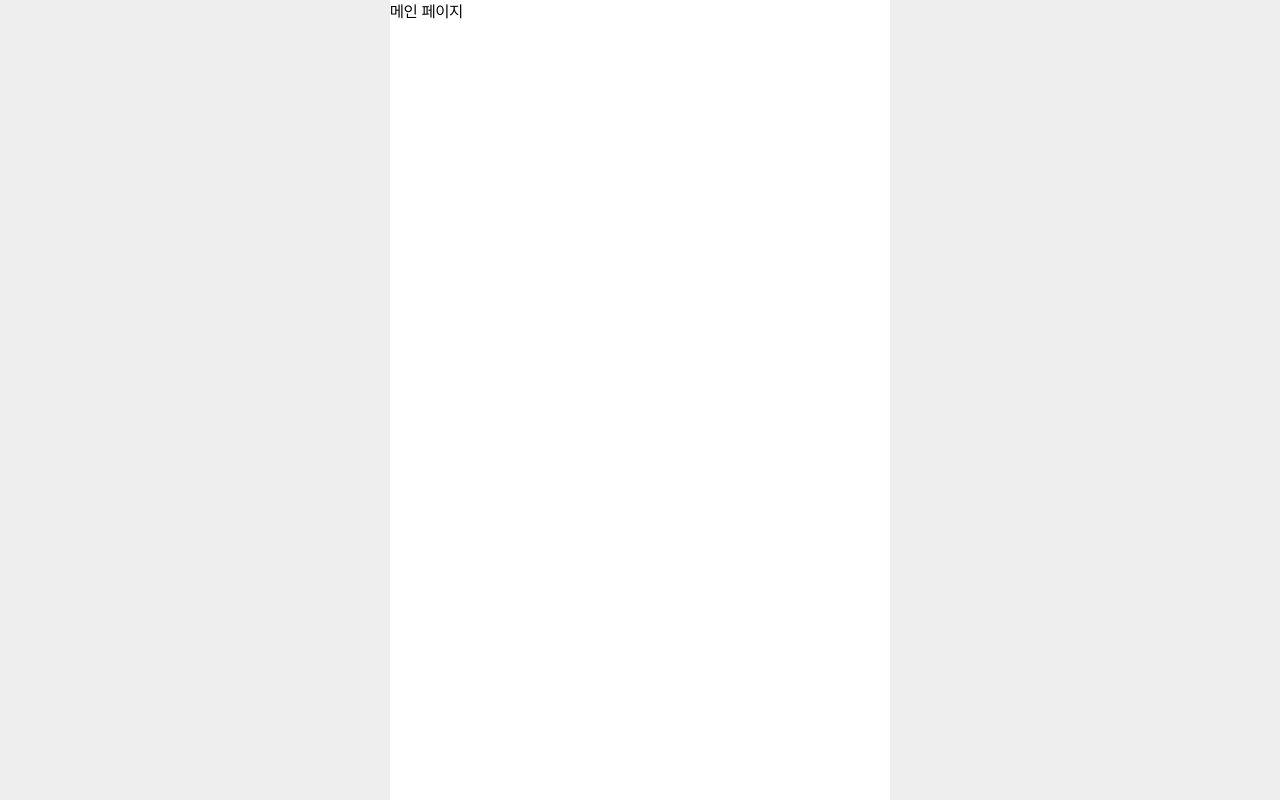
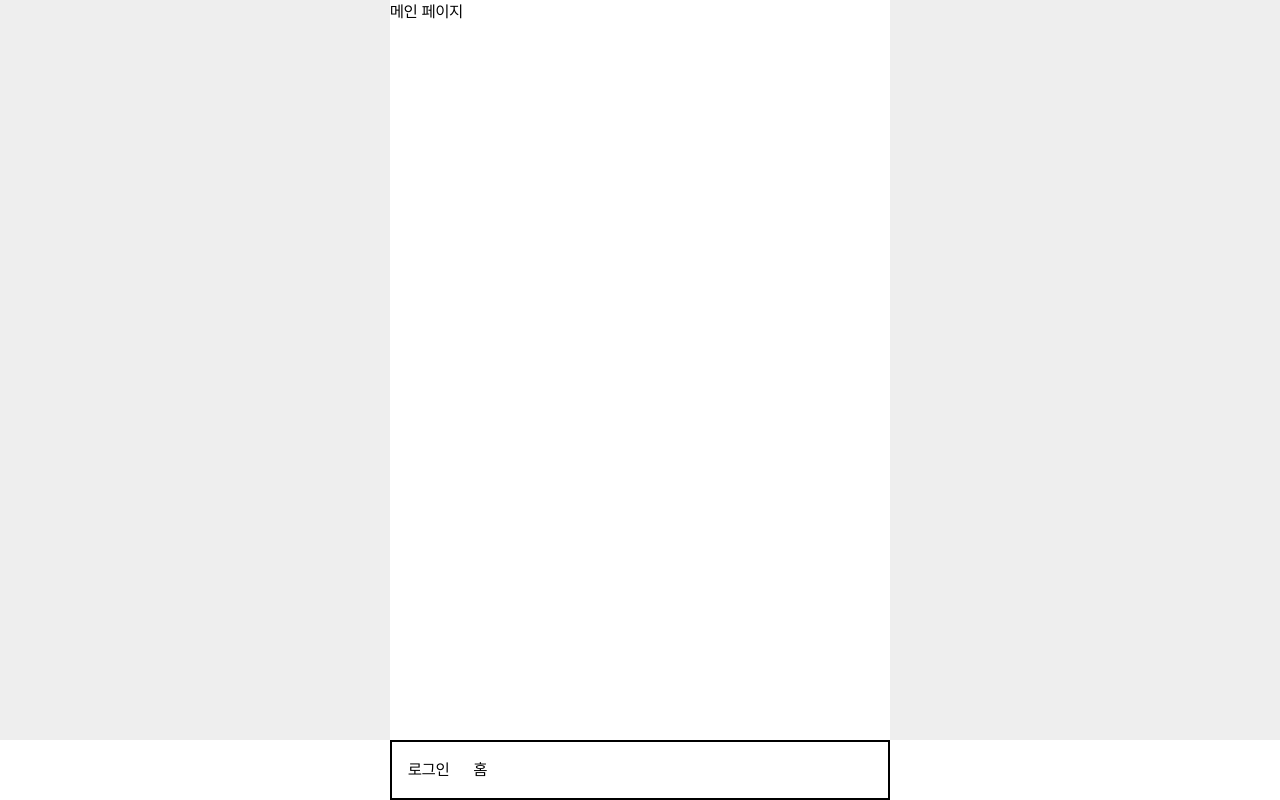
Before and after one commit to yanolja-finalproject/LETS_FE, a Next.js app: page / in a window 1280 px wide. Built offline with nearby package versions, Linux system fonts and the light colour scheme.

Commit message:
Chore: 메인페이지 하단 내비게이션 원복

```diff
--- a/src/app/page.tsx
+++ b/src/app/page.tsx
@@ -1,7 +1,10 @@
+import BottomNav from "./_component/common/BottomNav";
+
 const Home = async () => {
   return (
     <section>
       <h1>메인 페이지</h1>
+      <BottomNav />
     </section>
   );
 };
```
